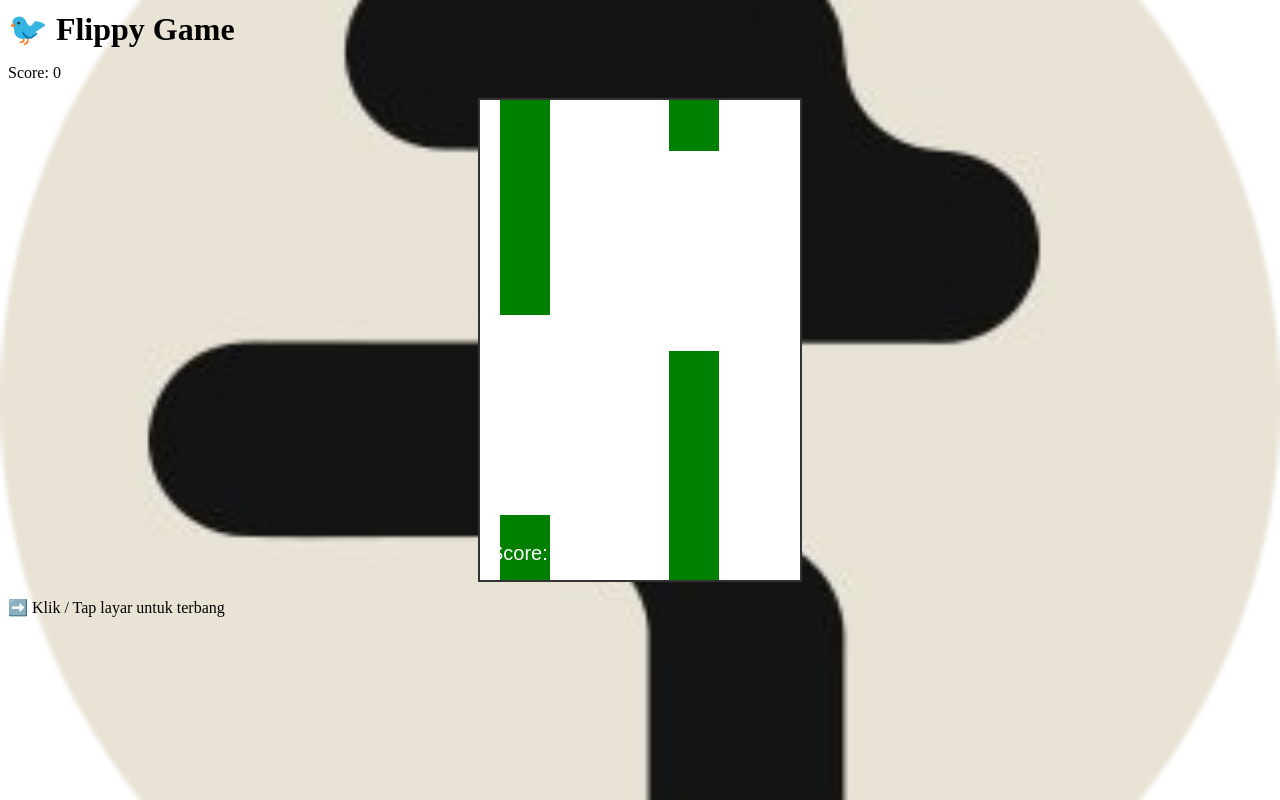
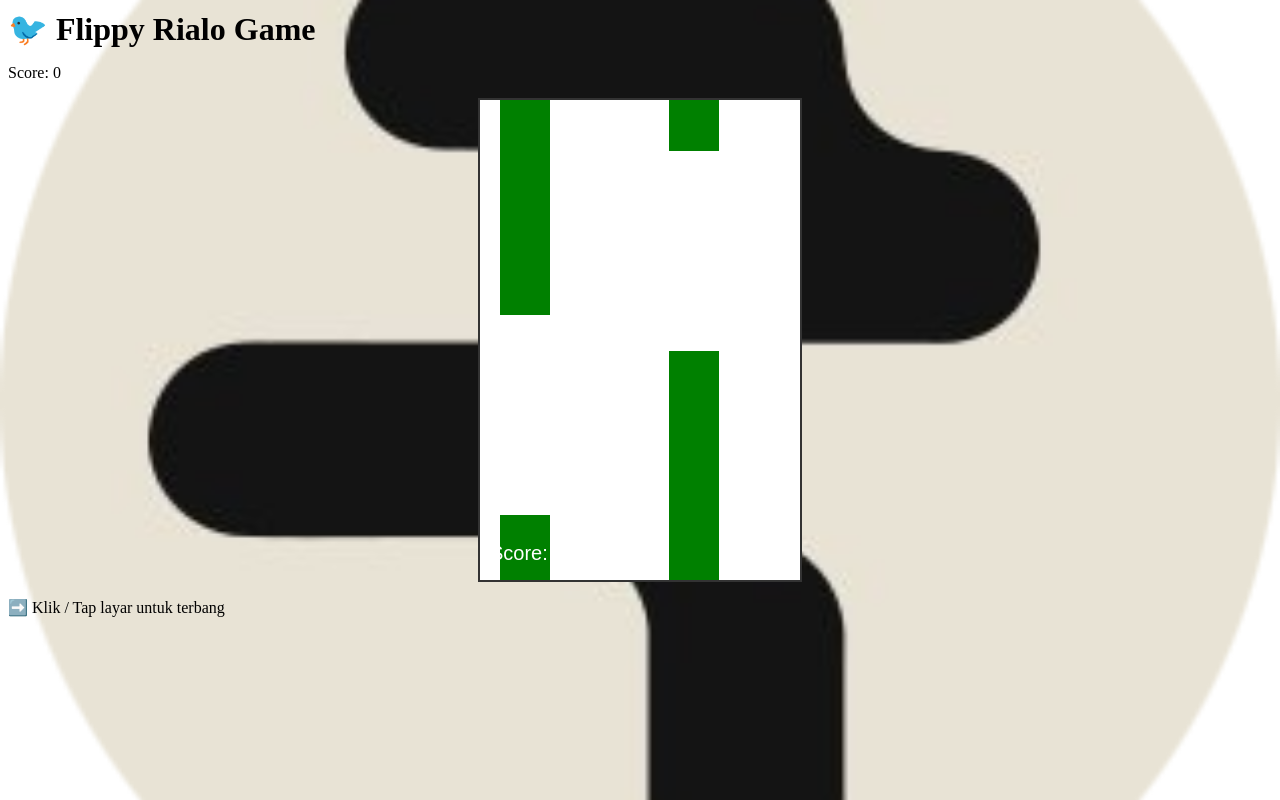
Before and after one commit to Jamale11/flippy, a plain HTML site: page index.html in a window 1280 px wide. Drawn offline with Linux system fonts and the light colour scheme.

Commit message:
Update index.html

```diff
--- a/index.html
+++ b/index.html
@@ -3,11 +3,11 @@
 <head>
   <meta charset="UTF-8" />
   <meta name="viewport" content="width=device-width, initial-scale=1.0"/>
-  <title>Flippy Game</title>
+  <title>Flippy Rialo Game</title>
   <link rel="stylesheet" href="style.css" />
 </head>
 <body>
-  <h1>🐦 Flippy Game</h1>
+  <h1>🐦 Flippy Rialo Game</h1>
   <p>Score: <span id="score">0</span></p>
   <canvas id="gameCanvas" width="400" height="500"></canvas>
 
```
